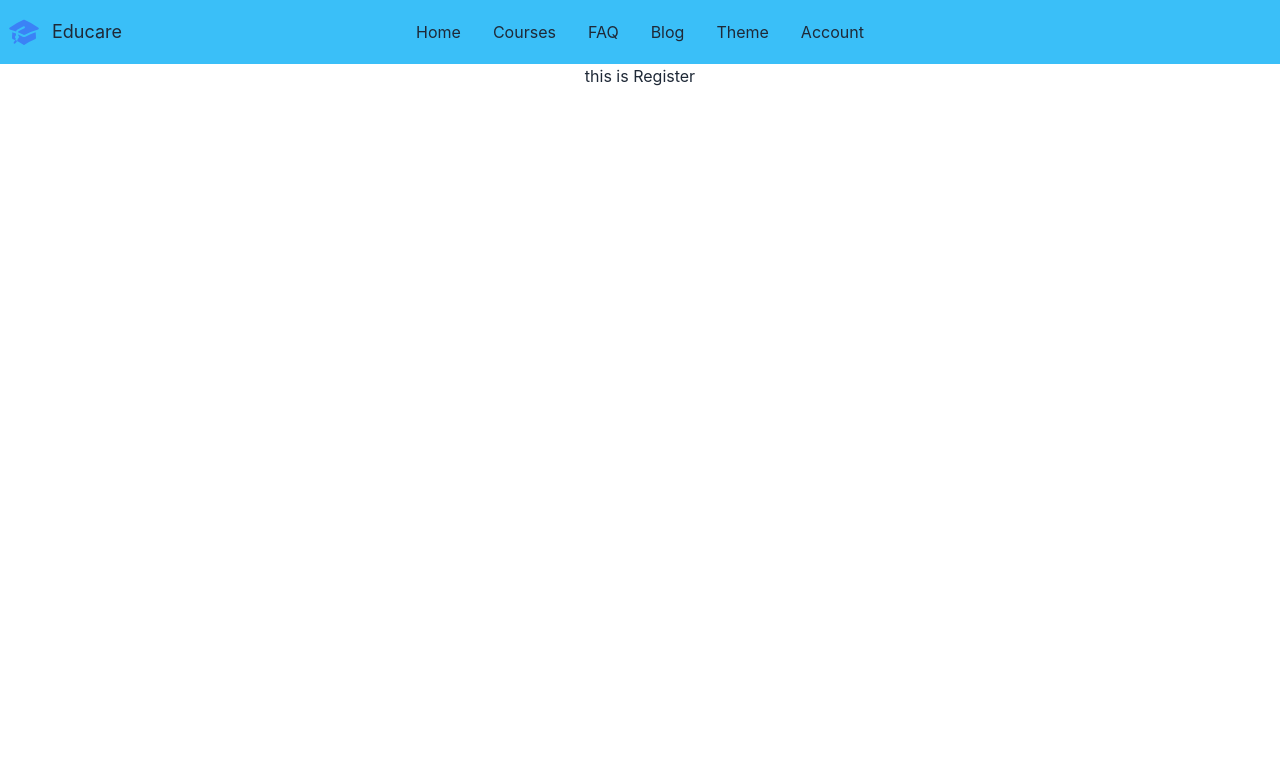
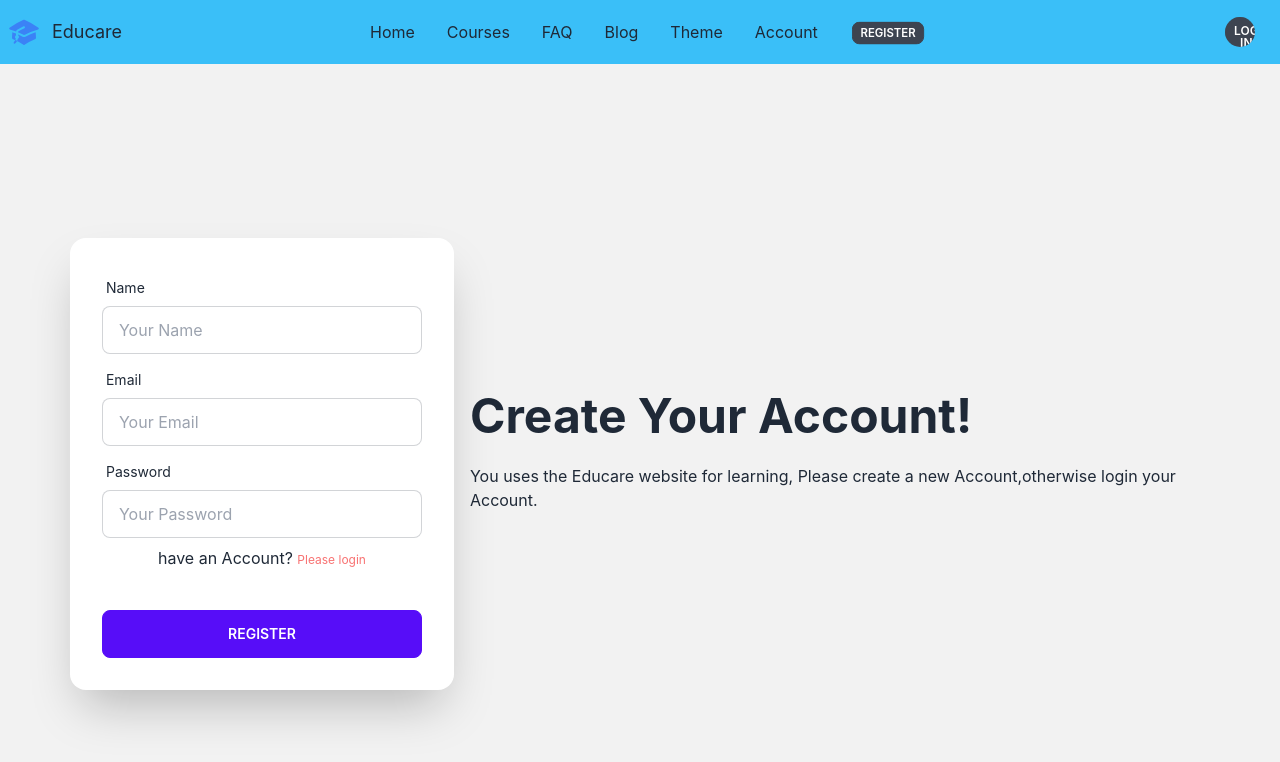
Before and after one commit to rubel17/educare-client, a React (Create React App) app: page /register in a window 1280 px wide. Shown: the top 762 px of the page. Built offline with nearby package versions, Linux system fonts and the light colour scheme; no server answers.

Commit message:
login form create

```diff
--- a/package.json
+++ b/package.json
@@ -8,6 +8,7 @@
     "@testing-library/react": "^13.4.0",
     "@testing-library/user-event": "^13.5.0",
     "daisyui": "^2.33.0",
+    "firebase": "^9.12.1",
     "react": "^18.2.0",
     "react-dom": "^18.2.0",
     "react-router-dom": "^6.4.2",
--- a/src/contexts/UserContext.js
+++ b/src/contexts/UserContext.js
@@ -1,10 +1,45 @@
-import React, { createContext } from 'react';
+import React, { createContext, useEffect, useState, } from 'react';
+import { getAuth, createUserWithEmailAndPassword, signInWithEmailAndPassword, onAuthStateChanged, signOut} from "firebase/auth";
+import app from '../firebase/firebase.init';
+
 
 export const AuthContext = createContext();
 
+const auth = getAuth(app)
+
 const UserContext = ({children}) => {
+    const [user, setUser] = useState({});
 
-    const authInfo = {displayName:'rubel'}
+    const createUser = (email, password) =>{
+        return createUserWithEmailAndPassword(auth, email, password);
+    };
+
+    const logInUser = (email, password) =>{
+        return signInWithEmailAndPassword(auth, email, password)
+    };
+
+    useEffect(()=>{
+        const unsubscribe  = onAuthStateChanged(auth, (currentUser) => {
+            setUser(currentUser);
+            if (currentUser) {
+
+              const uid = currentUser.uid;
+              // ...
+            } else {
+
+            }
+          });
+          return () =>{
+            unsubscribe();
+          }
+    },[]);
+
+    const logOut = () =>{
+      return signOut(auth)
+
+    }
+
+    const authInfo = {user, createUser, logInUser, logOut}
 
     return (
         <AuthContext.Provider value={authInfo}>
--- /dev/null
+++ b/src/firebase/firebase.init.js
@@ -0,0 +1,20 @@
+// Import the functions you need from the SDKs you need
+import { initializeApp } from "firebase/app";
+// TODO: Add SDKs for Firebase products that you want to use
+// https://firebase.google.com/docs/web/setup#available-libraries
+
+// Your web app's Firebase configuration
+const firebaseConfig = {
+  apiKey: "AIzaSyDHa_2TLrBIWEJ8EGP7goSyHPB61dg9Hs8",
+  authDomain: "educare-e4e4b.firebaseapp.com",
+  projectId: "educare-e4e4b",
+  storageBucket: "educare-e4e4b.appspot.com",
+  messagingSenderId: "811417384108",
+  appId: "1:811417384108:web:7fda3cb28fd505beec9b09"
+};
+
+// Initialize Firebase
+const app = initializeApp(firebaseConfig);
+
+
+export default app;
--- a/src/pages/Account/Account.js
+++ b/src/pages/Account/Account.js
@@ -1,10 +1,60 @@
-import React from 'react';
+import React,  { useContext } from 'react';
+import { Link } from "react-router-dom";
+import { AuthContext } from '../../contexts/UserContext';
 
 const Account = () => {
+    const {logInUser} = useContext(AuthContext)
+
+    const handleSubmit = (event) =>{
+        event.preventDefault();
+        const from = event.target;
+        const name = from.name.value;
+        const email = from.email.value;
+        const password = from.password.value;
+        console.log(name, email,password)
+        logInUser(email, password)
+        .then(result =>{
+            const newUser = result.user
+                console.log(newUser);
+        })
+        .catch(err=>console.log(err));
+        from.reset();
+    }
+
+
     return (
-        <div>
-            <h3>this is login and register page </h3>
+        <div className="hero min-h-screen bg-base-200">
+        <div className="hero-content flex-col lg:flex-row-reverse">
+          <div className="text-center lg:text-left">
+            <h1 className="text-5xl font-bold">Login now!</h1>
+            <p className="py-6">Login Your valid Account with Your Email address and Password</p>
+          </div>
+          <div className="card flex-shrink-0 w-full max-w-sm shadow-2xl bg-base-100">
+            <form onSubmit={handleSubmit} className="card-body">
+              <div className="form-control">
+                <label className="label">
+                  <span className="label-text">Email</span>
+                </label>
+                <input type="email" name='email' placeholder="email" className="input input-bordered" />
+              </div>
+              <div className="form-control">
+                <label className="label">
+                  <span className="label-text">Password</span>
+                </label>
+                <input type="password" name='password' placeholder="password" className="input input-bordered" />
+                <label className="label">
+                  <Link  className="label-text-alt link link-hover">Forgot password?</Link>
+                </label>
+
+              </div>
+              <Link to='/register'  className="text-error label-text-alt link link-hover">Create a new account?</Link>
+              <div className="form-control mt-6">
+                <button className="btn btn-primary">Login</button>
+              </div>
+            </form>
+          </div>
         </div>
+      </div>
     );
 };
 
--- a/src/pages/Header/Header.js
+++ b/src/pages/Header/Header.js
@@ -1,8 +1,18 @@
-import React from 'react';
+import React, { useContext } from 'react';
 import { Link } from "react-router-dom";
 import { AcademicCapIcon } from '@heroicons/react/24/solid';
+import { AuthContext } from '../../contexts/UserContext';
 
 const Header = () => {
+  const {user, logOut} = useContext(AuthContext);
+
+  const handleSignOut = () =>{
+    logOut()
+    .then(() => {
+
+    }).catch((error) =>console.error(error));
+  }
+
     return (
         <div className="navbar bg-info">
         <div className="navbar-start">
@@ -17,10 +27,11 @@ const Header = () => {
               <li><Link to='blog'>Blog</Link></li>
               <li><Link>Theme</Link></li>
               <li><Link to='account'>Account</Link></li>
+
             </ul>
           </div>
           <AcademicCapIcon className="mr-3 h-8 w-8 text-blue-500"/>
-          <Link className='text-lg primary'>Educare</Link>
+          <Link to='/' className='text-lg primary'>Educare</Link>
         </div>
         <div className="navbar-center hidden lg:flex">
           <ul className="menu menu-horizontal p-0">
@@ -30,18 +41,27 @@ const Header = () => {
               <li><Link to='blog'>Blog</Link></li>
               <li><Link>Theme</Link></li>
               <li><Link to='account'>Account</Link></li>
+
           </ul>
+          {
+            user?.email? <button onClick={handleSignOut} className="btn btn-xs">SignOut</button>
+            :
+            <Link to='register'><button className="ml-4 btn btn-xs">Register</button></Link>
+          }
+
+
         </div>
         <div className="navbar-end">
         <label tabIndex={0} className="btn btn-ghost btn-circle avatar">
-        <div className="w-10 rounded-full">
+        <div className="w-10 mr-4 rounded-full">
+        {user?.email?
+          <small >{user?.email}</small>:
+            <Link to='account'><button className="mr-4 h-10 btn btn-xs">Log In</button></Link>
 
-
-        {
-
-        }
+          }
 
         </div>
+
       </label>
         </div>
       </div>
--- a/src/pages/Home/Home.js
+++ b/src/pages/Home/Home.js
@@ -2,13 +2,13 @@ import React, { useContext } from 'react';
 import { AuthContext } from '../../contexts/UserContext';
 
 const Home = () => {
-    const {displayName} =useContext(AuthContext);
+    const {user} =useContext(AuthContext);
     return (
         <div>
             <h3>this
                 is home
             </h3>
-            <h4>{displayName}</h4>
+            <h4>this is email:{user?.email }</h4>
         </div>
     );
 };
--- a/src/pages/Register/Register.js
+++ b/src/pages/Register/Register.js
@@ -1,10 +1,62 @@
-import React from 'react';
+import React, { useContext } from 'react';
+import { Link } from "react-router-dom";
+import { AuthContext } from '../../contexts/UserContext';
 
 const Register = () => {
+    const {createUser} = useContext(AuthContext);
+
+    const handleSubmit = (event) =>{
+        event.preventDefault();
+        const from = event.target;
+        const name = from.name.value;
+        const email = from.email.value;
+        const password = from.password.value;
+        console.log(name, email,password)
+        createUser(email, password)
+        .then(result =>{
+            const newUser = result.user
+                console.log(newUser);
+        })
+        .catch(err=>console.log(err));
+        from.reset();
+    }
     return (
-        <div>
-                <h3>this is Register</h3>
+        <div className="hero min-h-screen bg-base-200">
+        <div className="hero-content flex-col lg:flex-row-reverse">
+          <div className="text-center lg:text-left">
+            <h1 className="text-5xl font-bold">Create Your Account!</h1>
+            <p className="py-6">You uses the Educare website for learning, Please create a new Account,otherwise login your Account.</p>
+          </div>
+          <div className="card flex-shrink-0 w-full max-w-sm shadow-2xl bg-base-100">
+            <form onSubmit={handleSubmit} className="card-body">
+              <div className="form-control">
+                <label className="label">
+                  <span className="label-text">Name</span>
+                </label>
+                <input type="text" name='name' placeholder="Your Name" className="input input-bordered" required />
+              </div>
+              <div className="form-control">
+                <label className="label">
+                  <span className="label-text">Email</span>
+                </label>
+                <input type="email" name='email' placeholder="Your Email" className="input input-bordered" required />
+              </div>
+              <div className="form-control">
+                <label className="label">
+                  <span className="label-text">Password</span>
+                </label>
+                <input type="password" name='password' placeholder="Your Password" className="input input-bordered" required />
+                <label className="label">
+                 <p>have an Account? <Link to='/account' className="label-text-alt link link-hover text-error">Please login</Link></p>
+                </label>
+              </div>
+              <div className="form-control mt-6">
+                <button className="btn btn-primary ps-4">Register</button>
+              </div>
+            </form>
+          </div>
         </div>
+      </div>
     );
 };
 
```
Also changed, not shown: 1 other file (tests, documents, lock files or other folders).
